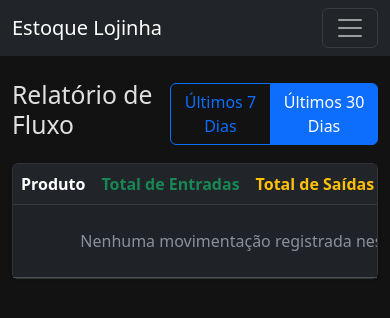
After one commit to CarlosNatanael/db_loja, a Flask app: page /relatorio in a window 390 px wide. The commit adds this page. Shown: the top 318 px of the page. Run offline with Flask 3, Linux system fonts and the light colour scheme.

Commit message:
feat: add responsividade para celular

```diff
--- a/app.py
+++ b/app.py
@@ -1,5 +1,7 @@
 from flask import Flask, render_template, request, redirect, url_for, flash
 from models import db, Produto, Movimentacao
+from sqlalchemy import func
+from datetime import datetime, timedelta
 
 app = Flask(__name__)
 
@@ -82,5 +84,39 @@ def historico():
     movimentacoes = Movimentacao.query.order_by(Movimentacao.data_hora.desc()).all()
     return render_template('historico.html', movimentacoes=movimentacoes)
 
+# Rota para o relatório de fluxo (semanal/mensal)
+@app.route('/relatorio')
+def relatorio():
+    periodo = request.args.get('periodo', 'mes')
+    hoje = datetime.utcnow()
+
+    if periodo == 'semana':
+        data_inicio = hoje - timedelta(days=7)
+    else:
+        data_inicio = hoje - timedelta(days=30)
+
+    produtos = Produto.query.all()
+    dados_relatorio = []
+
+    for p in produtos:
+        entradas = db.session.query(func.sum(Movimentacao.quantidade)).filter(
+            Movimentacao.produto_id == p.id,
+            Movimentacao.tipo == 'E',
+            Movimentacao.data_hora >= data_inicio
+        ).scalar() or 0
+        saidas = db.session.query(func.sum(Movimentacao.quantidade)).filter(
+            Movimentacao.produto_id == p.id,
+            Movimentacao.tipo == 'S',
+            Movimentacao.data_hora >= data_inicio
+        ).scalar() or 0
+        if entradas > 0 or saidas > 0:
+            dados_relatorio.append({
+                'nome': p.nome,
+                'entradas': entradas,
+                'saidas': saidas,
+                'saldo_periodo': entradas - saidas
+            })
+    return render_template('relatorio.html', dados=dados_relatorio, periodo=periodo)
+
 if __name__ == '__main__':
-    app.run(debug=True)
+    app.run(debug=True, host="0.0.0.0")
--- a/templates/base.html
+++ b/templates/base.html
@@ -12,10 +12,16 @@
     <nav class="navbar navbar-expand-lg navbar-dark bg-dark mb-4">
         <div class="container">
             <a class="navbar-brand" href="{{ url_for('index') }}">Estoque Lojinha</a>
-            <div class="navbar-nav">
-                <a class="nav-link" href="{{ url_for('index') }}">Consultar Estoque</a>
-                <a class="nav-link" href="{{ url_for('novo_produto') }}">Registrar Produto</a>
-                <a class="nav-link" href="{{ url_for('historico') }}">Histórico</a>
+            <button class="navbar-toggler" type="button" data-bs-toggle="collapse" data-bs-target="#menuPrincipal" aria-controls="menuPrincipal" aria-expanded="false" aria-label="Toggle navigation">
+                <span class="navbar-toggler-icon"></span>
+            </button>
+            <div class="collapse navbar-collapse" id="menuPrincipal">
+                <div class="navbar-nav ms-auto">
+                    <a class="nav-link" href="{{ url_for('novo_produto') }}">Registrar Produto</a>
+                    <a class="nav-link" href="{{ url_for('index') }}">Consultar Estoque</a>
+                    <a class="nav-link" href="{{ url_for('historico') }}">Histórico</a>
+                    <a class="nav-link" href="{{ url_for('relatorio') }}">Relatório</a>
+                </div>
             </div>
         </div>
     </nav>
--- a/templates/historico.html
+++ b/templates/historico.html
@@ -7,7 +7,8 @@
 
 <div class="card shadow-sm">
     <div class="card-body p-0">
-        <table class="table table-striped table-hover mb-0">
+        <div class="table-responsive">
+            <table class="table table-striped table-hover mb-0 text-nowrap">
                 <thead class="table-dark">
                     <tr>
                         <th>Data e Hora</th>
@@ -57,4 +58,5 @@
             </table>
         </div>
     </div>
+</div>
 {% endblock %}
--- a/templates/index.html
+++ b/templates/index.html
@@ -10,7 +10,8 @@
 
 <div class="card shadow-sm">
     <div class="card-body p-0">
-        <table class="table table-striped table-hover mb-0">
+        <div class="table-responsive">
+            <table class="table table-striped table-hover mb-0 text-nowrap">
                 <thead class="table-dark">
                     <tr>
                         <th>ID</th>
@@ -51,4 +52,5 @@
             </table>
         </div>
     </div>
+</div>
 {% endblock %}
--- /dev/null
+++ b/templates/relatorio.html
@@ -0,0 +1,52 @@
+{% extends "base.html" %}
+
+{% block content %}
+<div class="d-flex justify-content-between align-items-center mb-3">
+    <h2>Relatório de Fluxo</h2>
+    <div class="btn-group" role="group">
+        <a href="{{ url_for('relatorio', periodo='semana') }}" class="btn {% if periodo == 'semana' %}btn-primary{% else %}btn-outline-primary{% endif %}">
+            Últimos 7 Dias
+        </a>
+        <a href="{{ url_for('relatorio', periodo='mes') }}" class="btn {% if periodo == 'mes' %}btn-primary{% else %}btn-outline-primary{% endif %}">
+            Últimos 30 Dias
+        </a>
+    </div>
+</div>
+
+<div class="card shadow-sm">
+    <div class="card-body p-0">
+        <div class="table-responsive">
+            <table class="table table-striped table-hover mb-0 text-nowrap">
+                <thead class="table-dark">
+                    <tr>
+                        <th>Produto</th>
+                        <th class="text-success text-center">Total de Entradas</th>
+                        <th class="text-warning text-center">Total de Saídas</th>
+                        <th class="text-center">Saldo no Período</th>
+                    </tr>
+                </thead>
+                <tbody>
+                    {% for item in dados %}
+                    <tr>
+                        <td class="align-middle fw-bold">{{ item.nome }}</td>
+                        <td class="text-success text-center align-middle">{{ item.entradas }}</td>
+                        <td class="text-warning text-center align-middle">{{ item.saidas }}</td>
+                        <td class="text-center align-middle">
+                            <span class="badge {% if item.saldo_periodo > 0 %}bg-success{% elif item.saldo_periodo < 0 %}bg-danger{% else %}bg-secondary{% endif %} fs-6">
+                                {{ item.saldo_periodo }}
+                            </span>
+                        </td>
+                    </tr>
+                    {% else %}
+                    <tr>
+                        <td colspan="4" class="text-center py-4 text-muted">
+                            Nenhuma movimentação registrada neste período.
+                        </td>
+                    </tr>
+                    {% endfor %}
+                </tbody>
+            </table>
+        </div>
+    </div>
+</div>
+{% endblock %}
```
Lines whose indentation alone changed are shown as unchanged.
